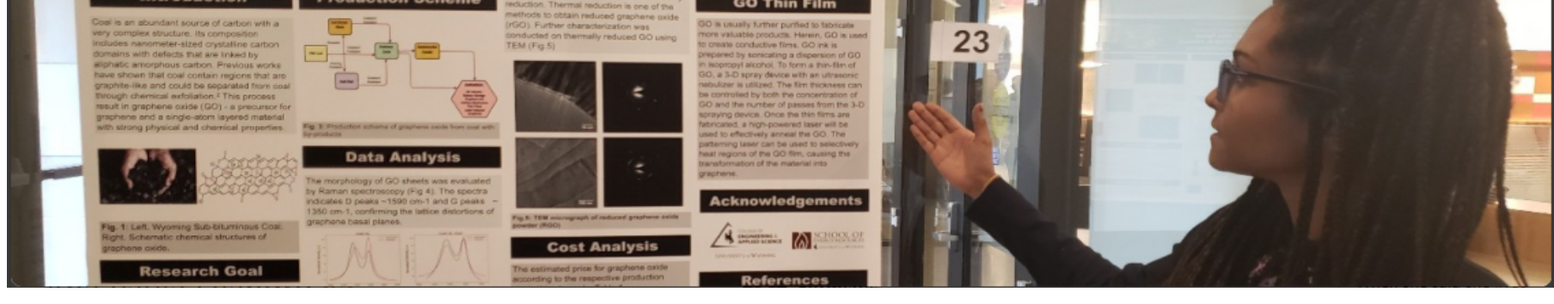
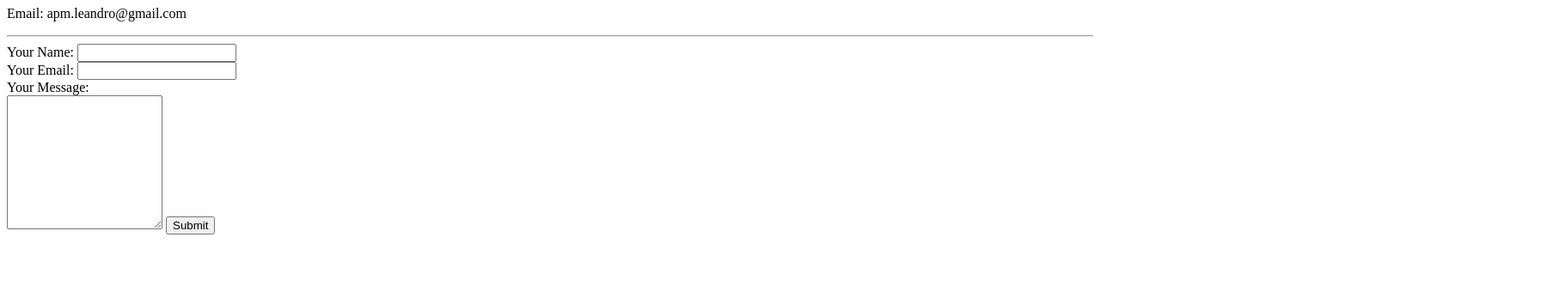
Before and after one commit to apmleandro/cv, a plain HTML site: page Contact-me.html in a window 1280 px wide. Shown: the part 73-427 px from the top of the page at 86% size, 1808 px wide, since content can reach past the window. Drawn offline with Linux system fonts and the light colour scheme.

Commit message:
Update Contact-me.html

```diff
--- a/Contact-me.html
+++ b/Contact-me.html
@@ -5,7 +5,6 @@
     <title>Contact Me</title>
   </head>
   <body>
-    <img src="contact-photo.PNG" alt="Contact head" style="width:1800px;height:400px">
     <h1> My Contact Details </h1>
     <p> Email: apm.leandro@gmail.com </p>
     <hr>
```
